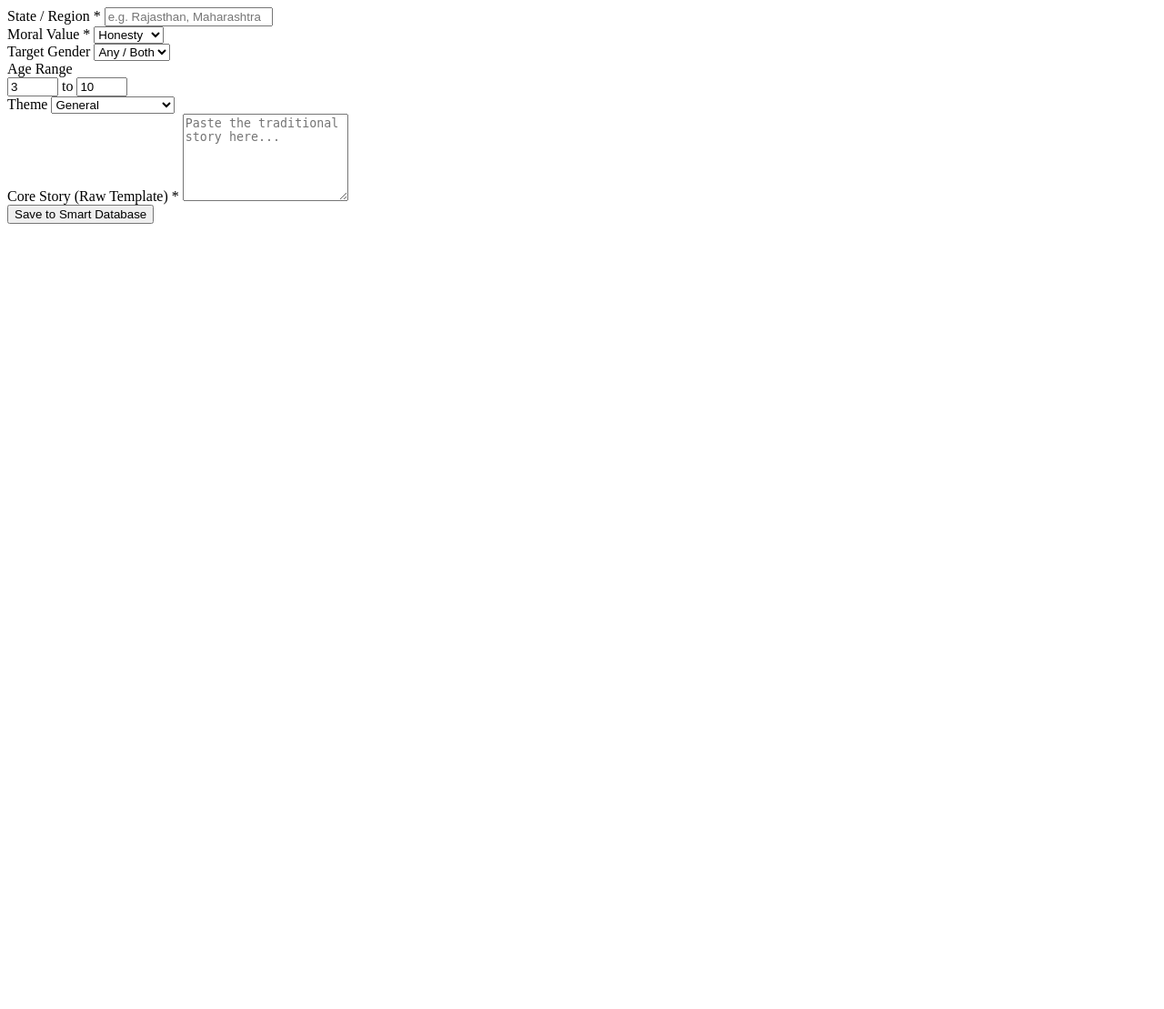
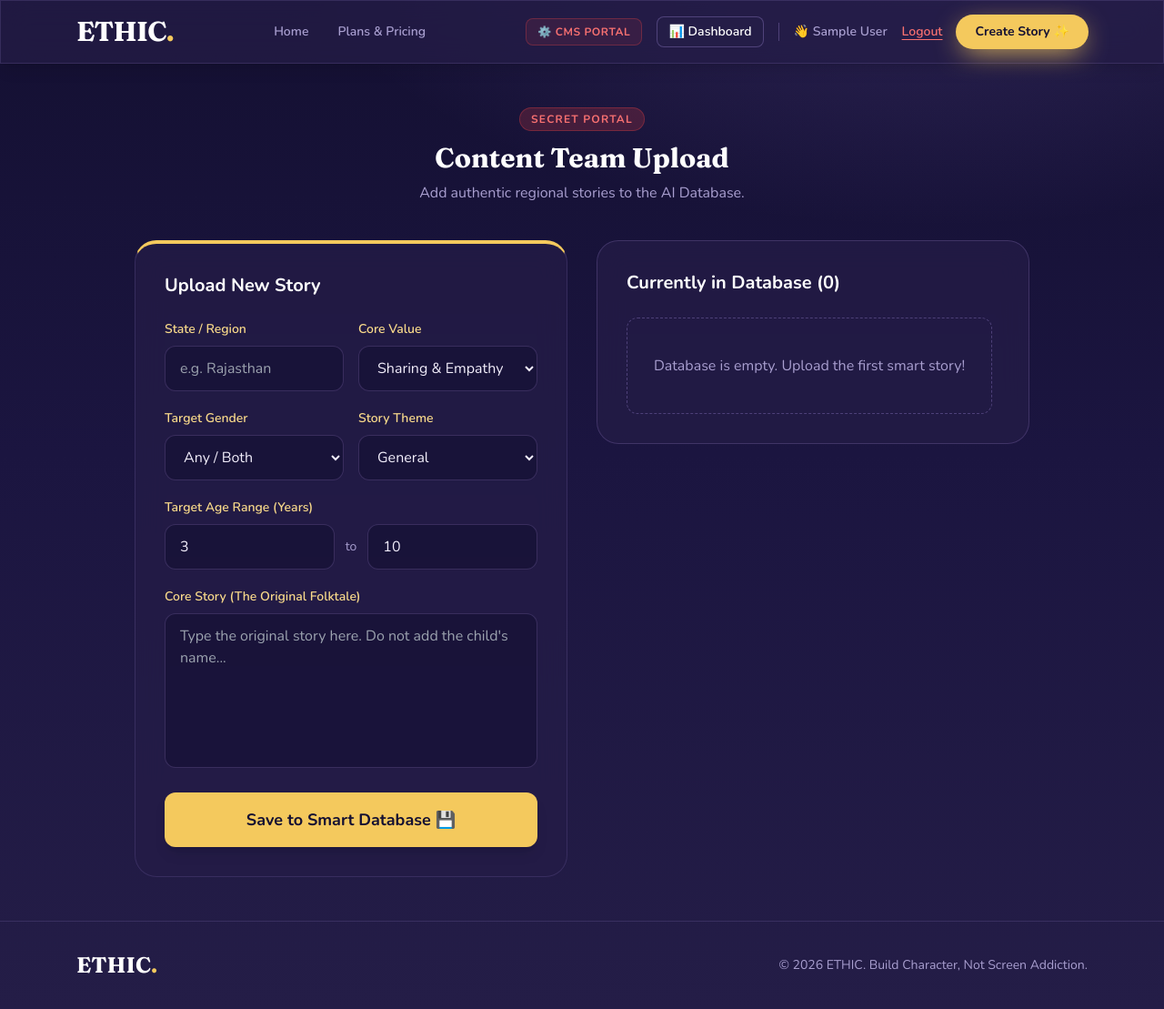
Before and after one commit to contactcuratedchoices-stack/ethic-mvp, a Flask app: page /admin/upload in a window 1280 px wide. Shown: the whole page at 91% size. Before the commit the page ends 246 px from the top, so only its background shows below. Run offline with Flask 3, Linux system fonts and the light colour scheme; the visitor is signed in with stand-in values (Sample User, id 1); data that the repository does not hold is empty; some libraries are stand-ins or nearby versions.

Commit message:
Update admin_upload.html

```diff
--- a/templates/admin_upload.html
+++ b/templates/admin_upload.html
@@ -1,61 +1,130 @@
-<!-- NAYA SMART FORM -->
-<form method="POST" class="space-y-4">
+{% extends "base.html" %}
 
-    <!-- State and Moral -->
-    <div class="grid grid-cols-1 md:grid-cols-2 gap-4">
+{% block content %}
+<section class="mx-auto max-w-5xl px-5 py-12">
+
+  <div class="mb-10 text-center">
+    <span class="inline-block px-3 py-1 bg-red-500/20 text-red-400 font-bold rounded-full text-xs uppercase tracking-widest mb-3 border border-red-500/30">Secret Portal</span>
+    <h1 class="font-serif text-3xl font-bold text-white">Content Team Upload</h1>
+    <p class="mt-2 text-muted">Add authentic regional stories to the AI Database.</p>
+  </div>
+
+  {% with messages = get_flashed_messages(category_filter=["success"]) %}
+    {% if messages %}
+      <div class="mb-8 rounded-xl bg-green-500/20 border border-green-500/30 p-4 text-green-400 font-semibold text-center shadow-lg">
+        {{ messages[0] }}
+      </div>
+    {% endif %}
+  {% endwith %}
+
+  <div class="grid grid-cols-1 lg:grid-cols-2 gap-8">
+
+    <!-- 📝 FORM TO UPLOAD STORY -->
+    <div class="glass p-6 md:p-8 rounded-3xl h-fit border-t-4 border-t-gold">
+      <h2 class="text-xl font-bold text-white mb-6">Upload New Story</h2>
+
+      <form action="/admin/upload" method="POST" class="space-y-5">
+
+        <!-- State & Moral -->
+        <div class="grid grid-cols-2 gap-4">
             <div>
-            <label class="block text-gray-700 text-sm font-bold mb-2">State / Region *</label>
-            <input type="text" name="state" required class="w-full px-3 py-2 border rounded-lg focus:outline-none focus:border-indigo-500" placeholder="e.g. Rajasthan, Maharashtra">
+              <label class="mb-2 block text-sm font-semibold text-gold-soft">State / Region</label>
+              <input type="text" name="state" required placeholder="e.g. Rajasthan" class="field w-full rounded-xl px-4 py-3" />
             </div>
             <div>
-            <label class="block text-gray-700 text-sm font-bold mb-2">Moral Value *</label>
-            <select name="moral" required class="w-full px-3 py-2 border rounded-lg focus:outline-none focus:border-indigo-500">
-                <option value="Honesty">Honesty</option>
-                <option value="Courage">Courage</option>
-                <option value="Sharing">Sharing</option>
-                <option value="Respect">Respect</option>
-                <option value="Kindness">Kindness</option>
+              <label class="mb-2 block text-sm font-semibold text-gold-soft">Core Value</label>
+              <select name="moral" required class="field w-full rounded-xl px-4 py-3">
+                <option value="Sharing & Empathy">Sharing & Empathy</option>
+                <option value="Honesty & Truth">Honesty & Truth</option>
+                <option value="Bravery & Courage">Bravery & Courage</option>
+                <option value="Respect for Elders">Respect for Elders</option>
+                <option value="Kindness to Animals">Kindness to Animals</option>
               </select>
             </div>
         </div>
 
-    <!-- 🚀 NAYE SMART TAGS -->
-    <div class="grid grid-cols-1 md:grid-cols-3 gap-4 bg-indigo-50 p-4 rounded-lg border border-indigo-100">
+        <!-- 🚀 NAYE SMART TAGS: Gender & Theme -->
+        <div class="grid grid-cols-2 gap-4">
             <div>
-            <label class="block text-indigo-900 text-sm font-bold mb-2">Target Gender</label>
-            <select name="target_gender" class="w-full px-3 py-2 border rounded-lg focus:outline-none focus:border-indigo-500">
+                <label class="mb-2 block text-sm font-semibold text-gold-soft">Target Gender</label>
+                <select name="target_gender" class="field w-full rounded-xl px-4 py-3">
                     <option value="Any">Any / Both</option>
                     <option value="Boy">Boy</option>
                     <option value="Girl">Girl</option>
                 </select>
             </div>
             <div>
-            <label class="block text-indigo-900 text-sm font-bold mb-2">Age Range</label>
-            <div class="flex items-center space-x-2">
-                <input type="number" name="min_age" value="3" min="1" max="15" class="w-full px-3 py-2 border rounded-lg">
-                <span>to</span>
-                <input type="number" name="max_age" value="10" min="1" max="15" class="w-full px-3 py-2 border rounded-lg">
-            </div>
-        </div>
-        <div>
-            <label class="block text-indigo-900 text-sm font-bold mb-2">Theme</label>
-            <select name="theme" class="w-full px-3 py-2 border rounded-lg focus:outline-none focus:border-indigo-500">
+                <label class="mb-2 block text-sm font-semibold text-gold-soft">Story Theme</label>
+                <select name="theme" class="field w-full rounded-xl px-4 py-3">
                     <option value="General">General</option>
                     <option value="Magic & Fairies">Magic & Fairies</option>
                     <option value="Kings & Warriors">Kings & Warriors</option>
                     <option value="Animals & Nature">Animals & Nature</option>
-                <option value="Real-life Adventure">Real-life Adventure</option>
                 </select>
             </div>
         </div>
 
-    <!-- Core Story -->
+        <!-- 🚀 NAYE SMART TAGS: Age Range -->
         <div>
-        <label class="block text-gray-700 text-sm font-bold mb-2">Core Story (Raw Template) *</label>
-        <textarea name="core_story" rows="6" required class="w-full px-3 py-2 border rounded-lg focus:outline-none focus:border-indigo-500" placeholder="Paste the traditional story here..."></textarea>
+            <label class="mb-2 block text-sm font-semibold text-gold-soft">Target Age Range (Years)</label>
+            <div class="flex items-center space-x-3">
+                <input type="number" name="min_age" value="3" min="1" max="15" class="field w-1/2 rounded-xl px-4 py-3" placeholder="Min Age">
+                <span class="text-muted text-sm">to</span>
+                <input type="number" name="max_age" value="10" min="1" max="15" class="field w-1/2 rounded-xl px-4 py-3" placeholder="Max Age">
+            </div>
         </div>
 
-    <button type="submit" class="w-full bg-indigo-600 text-white font-bold py-3 px-4 rounded-lg hover:bg-indigo-700 transition">
-        Save to Smart Database
+        <div>
+          <label class="mb-2 block text-sm font-semibold text-gold-soft">Core Story (The Original Folktale)</label>
+          <textarea name="core_story" required rows="6" placeholder="Type the original story here. Do not add the child's name..." class="field w-full rounded-xl px-4 py-3 resize-none"></textarea>
+        </div>
+
+        <button type="submit" class="w-full py-4 rounded-xl bg-gold text-navy font-bold hover:brightness-105 transition shadow-lg text-lg">
+          Save to Smart Database 💾
         </button>
       </form>
+    </div>
+
+    <!-- 📚 DATABASE LIST -->
+    <div class="glass p-6 md:p-8 rounded-3xl h-fit border border-purple-soft/20">
+      <h2 class="text-xl font-bold text-white mb-6">Currently in Database ({{ stories|length }})</h2>
+
+      <div class="space-y-4 max-h-[600px] overflow-y-auto pr-2 custom-scrollbar">
+        {% if stories %}
+          {% for st in stories %}
+            <div class="bg-navy-light/60 p-4 rounded-2xl border border-purple-soft/10 relative group">
+
+              <!-- 🚀 DELETE BUTTON -->
+              <form action="/admin/delete_story/{{ st.id }}" method="POST" class="absolute top-4 right-4 opacity-0 group-hover:opacity-100 transition-opacity" onsubmit="return confirm('Are you sure you want to delete this story?');">
+                <button type="submit" class="text-red-400 hover:text-red-300 bg-red-400/10 p-1.5 rounded-md border border-red-400/20" title="Delete">🗑️</button>
+              </form>
+
+              <div class="flex flex-wrap gap-2 items-start mb-3 pr-10">
+                <span class="bg-gold/10 text-gold border border-gold/20 text-[10px] px-2 py-0.5 rounded uppercase font-bold">{{ st.state }}</span>
+                <span class="bg-purple-soft/10 text-purple-soft border border-purple-soft/20 text-[10px] px-2 py-0.5 rounded font-semibold">{{ st.moral }}</span>
+                <!-- Naye Tags Display -->
+                <span class="bg-blue-500/10 text-blue-300 border border-blue-500/20 text-[10px] px-2 py-0.5 rounded-full">{{ st.target_gender }}</span>
+                <span class="bg-pink-500/10 text-pink-300 border border-pink-500/20 text-[10px] px-2 py-0.5 rounded-full">{{ st.theme }}</span>
+                <span class="bg-green-500/10 text-green-300 border border-green-500/20 text-[10px] px-2 py-0.5 rounded-full">{{ st.min_age }}-{{ st.max_age }} Yrs</span>
+              </div>
+              <p class="text-sm text-gray-300 line-clamp-3 leading-relaxed">{{ st.core_story }}</p>
+            </div>
+          {% endfor %}
+        {% else %}
+          <div class="text-center py-10 text-muted border border-dashed border-purple-soft/30 rounded-xl">
+            Database is empty. Upload the first smart story!
+          </div>
+        {% endif %}
+      </div>
+    </div>
+
+  </div>
+</section>
+
+<style>
+  .custom-scrollbar::-webkit-scrollbar { width: 6px; }
+  .custom-scrollbar::-webkit-scrollbar-track { background: rgba(36,29,71,0.5); border-radius: 10px; }
+  .custom-scrollbar::-webkit-scrollbar-thumb { background: rgba(183,157,240,0.3); border-radius: 10px; }
+  .custom-scrollbar::-webkit-scrollbar-thumb:hover { background: rgba(183,157,240,0.6); }
+</style>
+{% endblock %}
```
Lines whose indentation alone changed are shown as unchanged.
